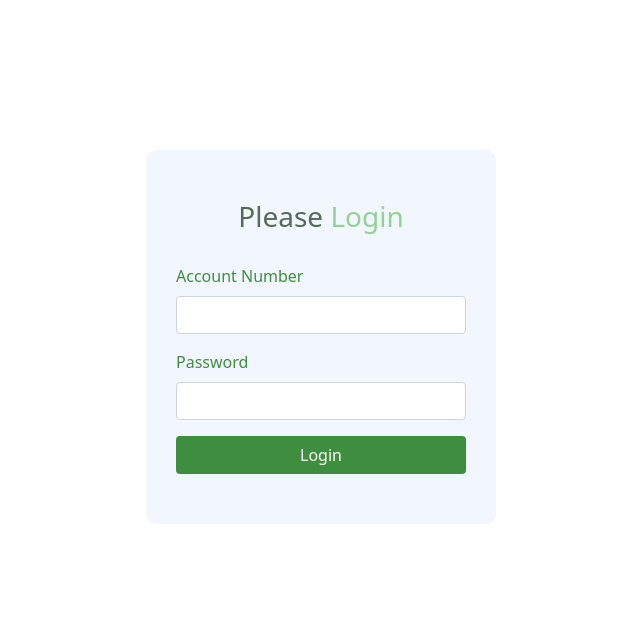
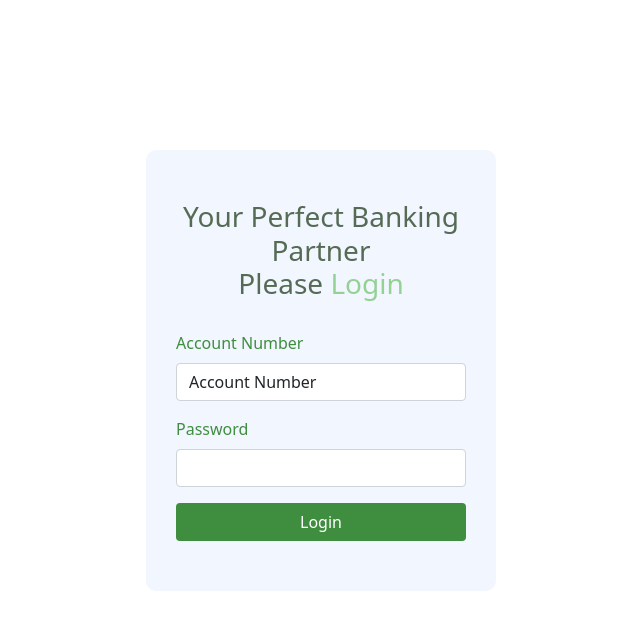
Before and after one commit to shaneebavaisiar/BankAppAngular, an Angular app: page / in a window 1280 px wide. Shown: the top 630 px of the page, without its empty margins (319-959 px from the left). Built offline with nearby package versions, Linux system fonts and the light colour scheme.

Commit message:
login and ONE WAY BINDING added

```diff
--- a/src/app/login/login.component.html
+++ b/src/app/login/login.component.html
@@ -1,14 +1,15 @@
 <div class="container">
-  <h3 class="login_head">Please  <span class="second_word">Login</span></h3>
+  <h3 class="login_head">{{aim}} <br>  Please  <span class="second_word">Login</span>
+  </h3>
 <form>
   <div class="mb-3">
     <label for="exampleInputEmail1" class="form-label label">Account Number</label>
-    <input type="text" class="form-control" id="accno" aria-describedby="emailHelp">
+    <input type="text" class="form-control" id="accno" aria-describedby="emailHelp" [value]='account'>
 
   </div>
   <div class="mb-3">
     <label for="exampleInputPassword1" class="form-label label">Password</label>
-    <input type="password" class="form-control" id="pwd">
+    <input type="password" class="form-control" id="pwd" >
   </div>
   <button type="button" class="btn login_bttn" onclick="">Login</button>
 </form>
--- a/src/app/login/login.component.ts
+++ b/src/app/login/login.component.ts
@@ -6,6 +6,8 @@ import { Component, OnInit } from '@angular/core';
   styleUrls: ['./login.component.css']
 })
 export class LoginComponent implements OnInit {
+  aim='Your Perfect Banking Partner'
+  account='Account Number'
 
   constructor() { }
 
```
